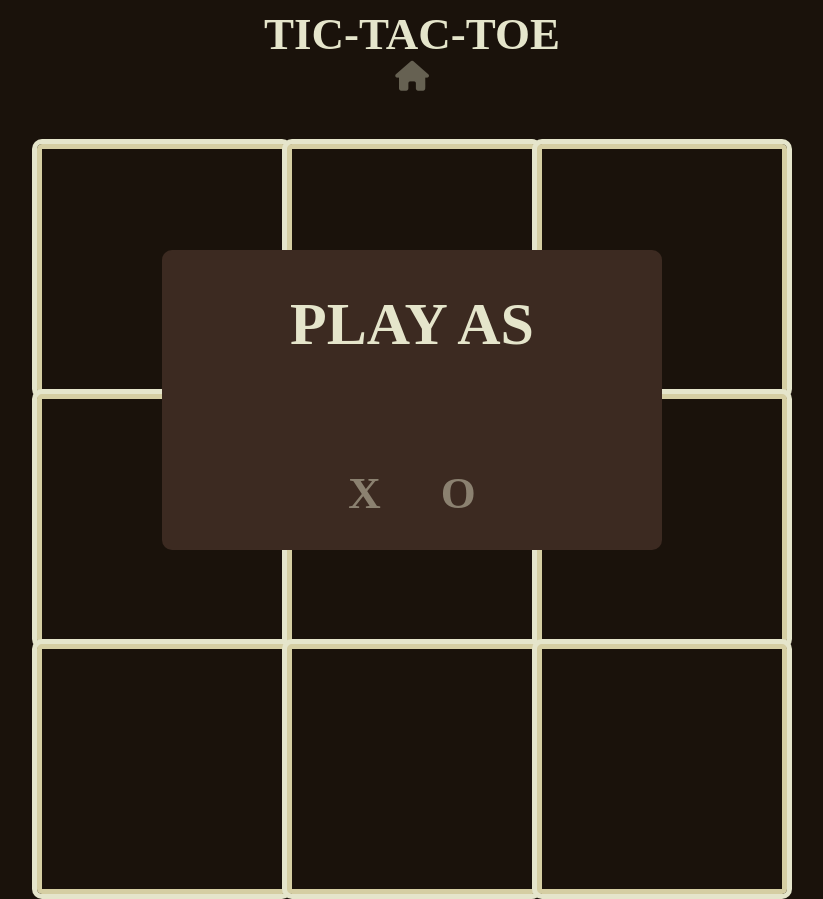
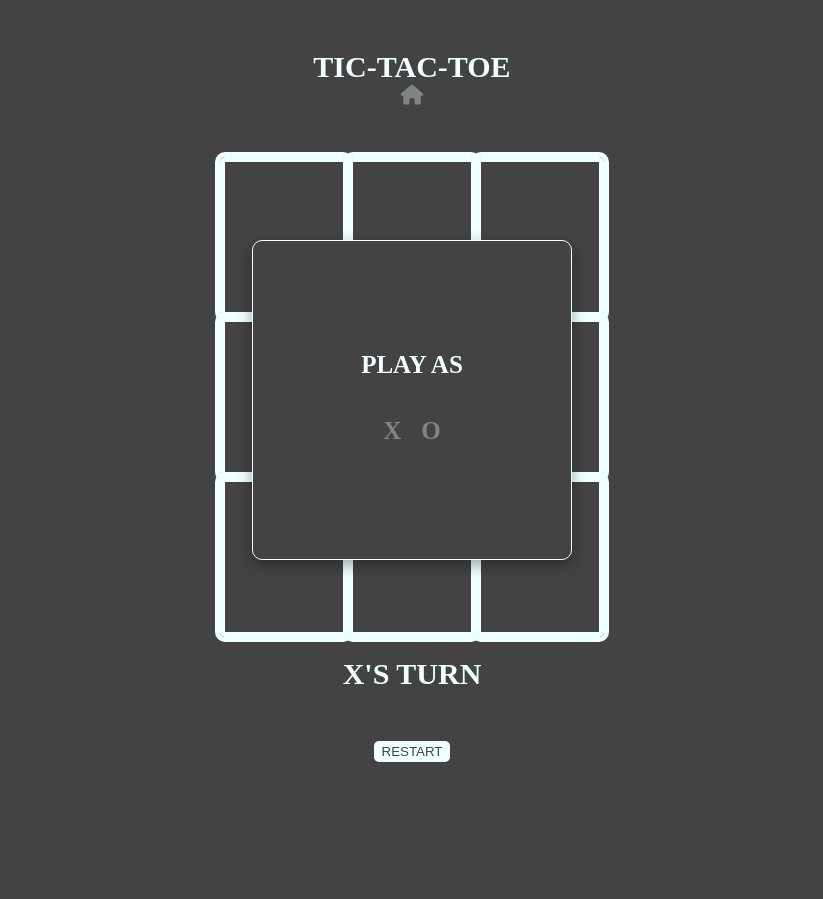
Before and after one commit to fl0wwy/Tic-Tac-Toe-AI, a plain HTML site: page index.html in a window 1280 px wide. Shown: the top 899 px of the page, without its empty margins (228-1051 px from the left). After the commit the page ends 800 px from the top, so only its background shows below. Drawn offline with Linux system fonts and the light colour scheme.

Commit message:
redesign and mobile compat

```diff
--- a/index.html
+++ b/index.html
@@ -7,15 +7,15 @@
     <script src="https://kit.fontawesome.com/552e1619ab.js" crossorigin="anonymous"></script>
     <style>
         body{
-            background-color: #1A120B;
-            color: #E5E5CB;
+            background-color: #434343;
+            color: azure;
             font-size: 100px;
         }
         .square{
             box-sizing: border-box;
-            height: 250px;
-            width: 250px;
-            border: 5px solid #D5CEA3;
+            height: 20vh;
+            width: 20vh;
+            border: 5px solid azure;
             border-radius: 5px;
             justify-content: center;
             align-items: center;
@@ -28,6 +28,7 @@
             justify-content: center;
         }
         nav{
+            margin-top: 50px;
             font-size: 30px;
             display: flex;
             flex-direction: column;
@@ -35,10 +36,10 @@
             margin-bottom: 50px;
         }
         nav a{
-            color: #e5e5cb60;
+            color: rgba(240, 255, 255, 0.349);
         }
         nav a:hover{
-            color: #E5E5CB;
+            color: azure;
             cursor: pointer;
         }
         #restartButton{
@@ -47,16 +48,16 @@
             margin-top: 50px;
         }
         #restartButton button{
-            color: #1A120B;
-            background-color: #D5CEA3;
+            color: #434343;
+            background-color: azure;
             border-radius: 5px;
             border-color: transparent;
             cursor: pointer;
         }
         #restartButton button:hover{
-            color: #D5CEA3;
-            background-color: #1A120B;
-            box-shadow: #D5CEA3 0px 1px 4px, #D5CEA3 0px 0px 0px 3px;
+            color: azure;
+            background-color: #434343;
+            box-shadow: azure 0px 1px 4px, azure 0px 0px 0px 3px;
         }
         #play-as{
             position: absolute;
@@ -67,7 +68,9 @@
             left: 50%;
             transform: translate(-50%, -50%);
             align-items: center;
-            background-color: #3C2A21;
+            background-color: #434343;
+            border: 1px solid azure;
+            box-shadow: rgba(0, 0, 0, 0.35) 0px 5px 15px;
             border-radius: 10px;
             box-sizing: border-box;
             height: 300px;
@@ -78,16 +81,68 @@
         }
         #options h2{
             padding: 30px;
-            color: #e5e5cb77;
+            color: rgba(240, 255, 255, 0.349);
         }
         #options h2:hover{
-            color: #E5E5CB;
+            color: azure;
             cursor: pointer;
         }
         #status{
             font-size: 30px;
             text-align: center;
             margin-top: 20px;
+        }
+
+        @media screen and (max-height: 768px){
+            .square{
+                height: 15vh;
+                width: 25vw;
+            }
+
+            #play-as{
+                width: 50vw;
+                height: 25vh;
+            }
+
+            #play-as h1{
+                font-size: 25px;
+            }
+
+            #play-as h2{
+                font-size: 25px;
+                padding: 0 10px 0 10px;
+            }
+
+            nav{
+                font-size: 20px;
+            }
+        }
+
+        @media screen and (orientation: landscape) and (max-height: 900px){
+            .square{
+                height: 20vh;
+                width: 10vw;
+            }
+
+            #play-as{
+                display: flex;
+                justify-content: center;
+                width: 25vw;
+                height: 40vh;
+            }
+
+            #play-as h1{
+                font-size: 25px;
+            }
+
+            #play-as h2{
+                font-size: 25px;
+                padding: 0 10px 0 10px;
+            }
+
+            nav{
+                font-size: 20px;
+            }
         }
     </style>
 </head>
```
